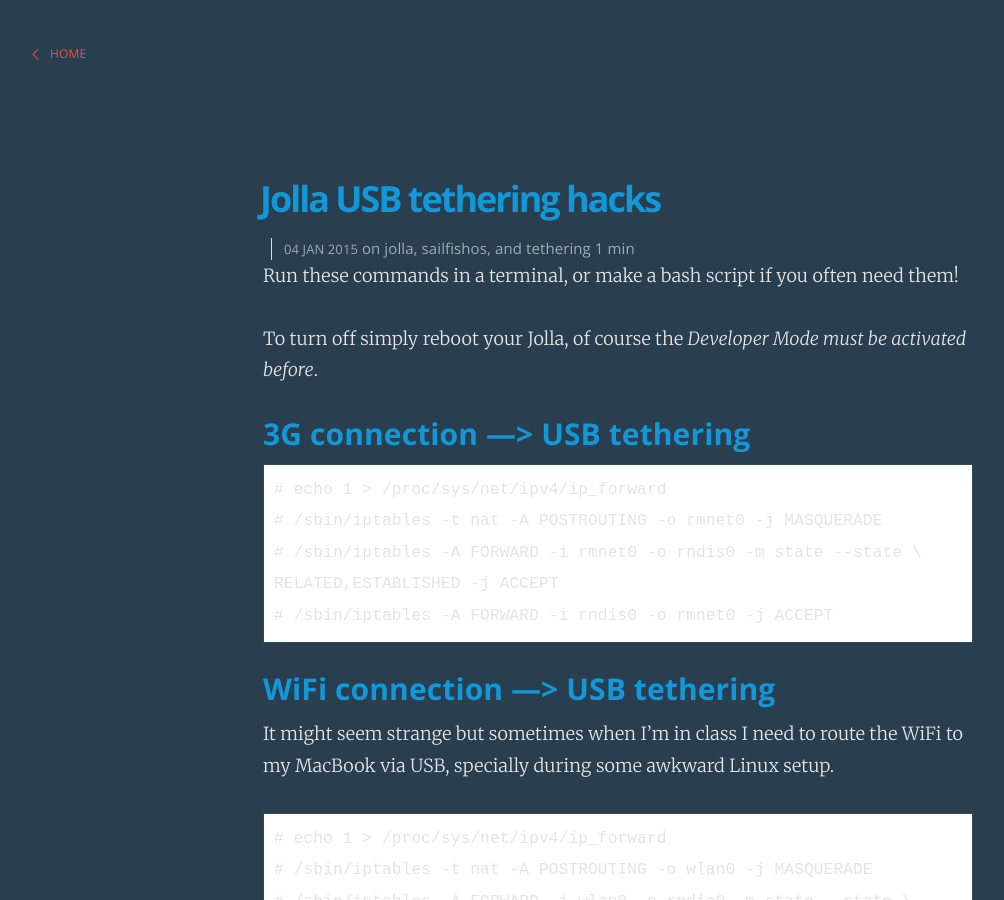
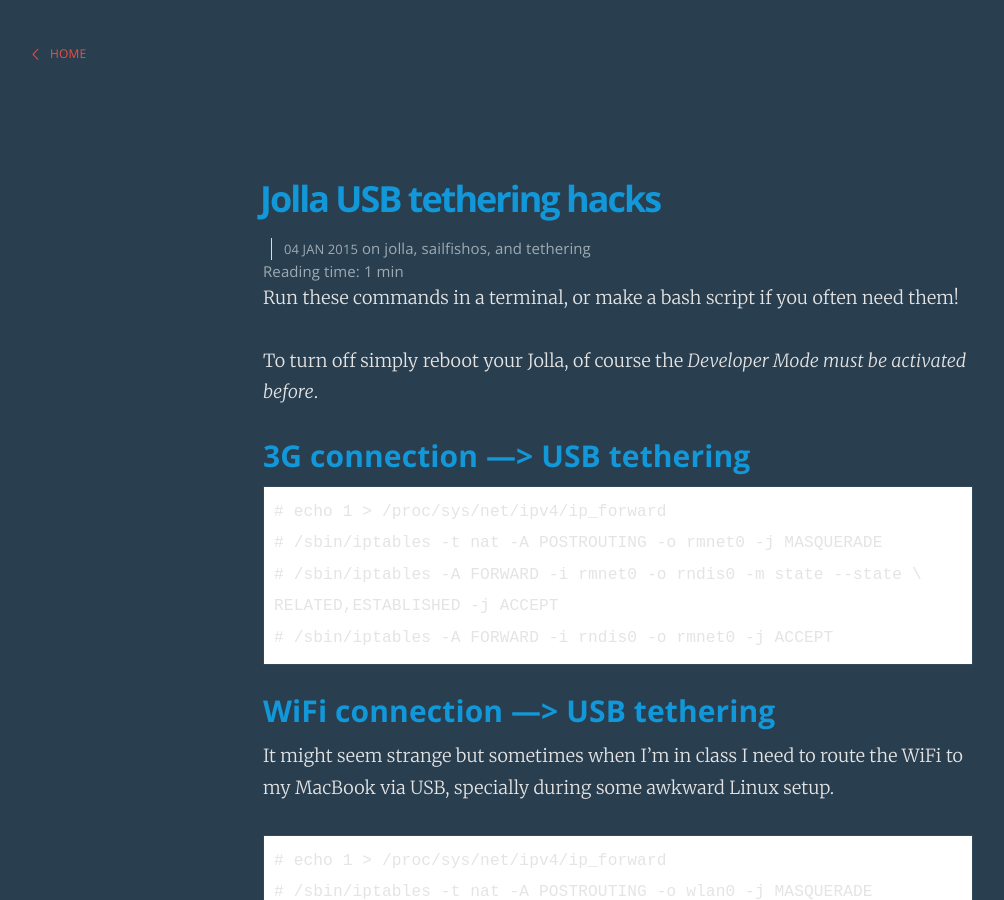
Before and after one commit to gsora/gsora.github.io, a Jekyll site: the page built from _posts/2015-01-04-jolla-thethering-hacks.markdown, in a window 1280 px wide and 900 px high. Shown: the whole window, without its empty margins (22-1026 px from the left). Built offline with Jekyll 4.4.1, drawn with Linux system fonts in a browser that asks for light colours; Markdown is read by kramdown in place of the engine named in the settings.

Commit message:
style edit#1

```diff
--- a/_layouts/post.html
+++ b/_layouts/post.html
@@ -23,7 +23,7 @@
                 {% if page.categories.size > 0 %}
                     {{ page.categories | array_to_sentence_string | prepend: 'on ' }}
                 {% endif %}
-                {% include readingtime.html %}
+                <br>Reading time: {% include readingtime.html %}
             </section>
         </header>
 
```
